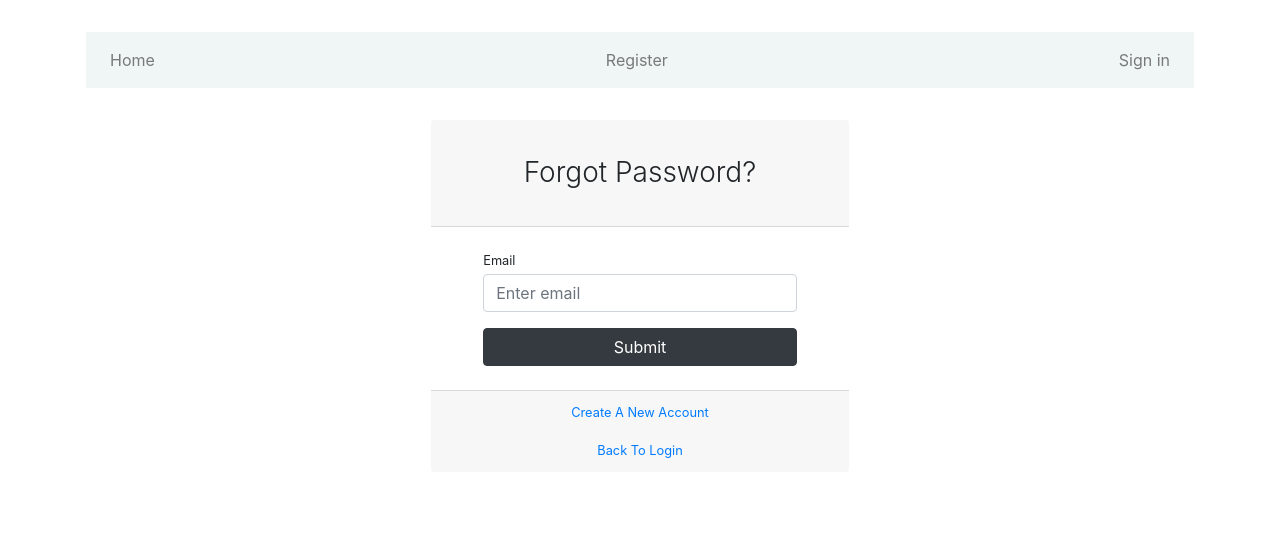
After one commit to NicksonAmwine/Simple-chatbot-webapp, a Django app: page /password-reset/ in a window 1280 px wide. The commit adds this page. Shown: the top 535 px of the page. Run offline with Django 4.2, Linux system fonts and the light colour scheme; some libraries are stand-ins or nearby versions.

Commit message:
added a password reset functionality

```diff
--- a/mychatApp/templates/login.html
+++ b/mychatApp/templates/login.html
@@ -85,6 +85,7 @@
                         <div class="card-footer text-center">
                             <div class="small">
                                 <a href="{% url 'users-register' %}">Don't have an account yet? Go to signup</a><br>
+                                <a href="{% url 'password_reset' %}" style="font-weight: bold;">Forgot Password?</a>
                             </div>
                         </div>
                     </div>
--- /dev/null
+++ b/mychatApp/templates/password_reset.html
@@ -0,0 +1,59 @@
+{% extends "base.html" %}
+{% block content %}
+    <div class="form-content my-3 p-3">
+        <div class="container">
+            <div class="row justify-content-center">
+                <div class="col-lg-5">
+                    <div class="card shadow-lg border-0 rounded-lg mt-0 mb-3">
+                        <div class="card-header justify-content-center">
+                        	<div id="error_div"></div>
+                          <h3 class="font-weight-light my-4 text-center">Forgot Password?</h3>
+                        </div>
+                        {% if form.errors %}
+                            <div class="alert alert-danger alert-dismissible" role="alert">
+                                <div id="form_errors">
+                                    {% for key, value in form.errors.items %}
+                                        <strong>{{ value }}</strong>
+                                    {% endfor %}
+                                </div>
+                                <button type="button" class="close" data-dismiss="alert" aria-label="Close">
+                                    <span aria-hidden="true">&times;</span>
+                                </button>
+                            </div>
+                        {% endif %}
+                        <div class="card-body">
+                            <form method="POST">
+                                {% csrf_token %}
+                                <div class="form-row">
+                                    <div class="col-md-10 offset-md-1">
+                                    <div class="form-group">
+                                      <label class="small mb-1" for="id_email">Email</label>
+                                        <input type="email" name="email"  class="form-control"
+                                               autocomplete="email" maxlength="254" required id="id_email"
+                                               placeholder="Enter email">
+                                    </div>
+                                </div>
+                            </div>
+                                <div class="form-row">
+                                  <div class="col-md-10 offset-md-1">
+                                    <div class="form-group mt-0 mb-1">
+                                        <button type="submit" class="col-md-12 btn btn-dark">Submit
+                                        </button>
+                                    </div>
+                                 </div>
+                               </div>
+                            </form>
+                        </div>
+                        <div class="card-footer text-center">
+                            <div class="small">
+                                <a href="{% url 'users-register' %}">Create A New Account</a><br><br>
+                                <a href="{% url 'login' %}">Back To Login</a><br>
+                            </div>
+                        </div>
+                    </div>
+                </div>
+            </div>
+        </div>
+
+  </div>
+{% endblock content %}
--- a/mychatApp/views.py
+++ b/mychatApp/views.py
@@ -3,13 +3,13 @@ from django.http import JsonResponse
 from django.views.decorators.csrf import csrf_exempt
 from openai import OpenAI, OpenAIError
 from django.views import View
-from django.contrib.auth.views import LoginView, LogoutView
+from django.contrib.auth.views import LoginView, LogoutView, PasswordResetView
 from django.contrib.auth import authenticate, login
 from django.contrib import messages
 from .forms import RegisterForm, LoginForm
 from django.contrib.auth.decorators import login_required
 from .forms import UpdateUserForm, UpdateProfileForm
-# import logging
+from django.contrib.messages.views import SuccessMessageMixin
 from django.core.files.storage import default_storage
 from django.conf import settings
 from django.utils.translation import gettext_lazy as _
@@ -19,7 +19,7 @@ from django.contrib.auth.mixins import LoginRequiredMixin
 from django.urls import reverse_lazy
 from .utils import generate_and_send_otp
 from django.core.exceptions import ObjectDoesNotExist
-from .models import OTP, ChatMessage
+from .models import ChatMessage
 from django.contrib.auth import get_user_model
 import os
 
@@ -78,7 +78,19 @@ def home(request):
 
     return render(request, 'index.html')
 
+class ResetPasswordView(PasswordResetView):
+    template_name = 'password_reset.html'
+    success_url = reverse_lazy('chatbot')
+    email_template_name = 'password_reset_email.html'
+    subject_template_name = 'password_reset_subject'
 
+    def post(self, request, *args, **kwargs):
+        response = super().post(request, *args, **kwargs)
+        messages.success(request, "We've emailed you instructions for setting your password, "
+                                  "if an account exists with the email you entered. You should receive them shortly."
+                                  " If you don't receive an email, "
+                                  "please make sure you've entered the address you registered with, and check your spam folder.")
+        return response
 
 class RegisterView(View):
     form_class = RegisterForm
@@ -208,6 +220,7 @@ def transcribe(request):
                 transcript = client.audio.transcriptions.create(
                     model="whisper-1",
                     file=myfile,
+                    language="en-US",
                     response_format="text"
                 )
                 # logger.info(f"Received transcript: {transcript}")
--- a/mychatbot/urls.py
+++ b/mychatbot/urls.py
@@ -14,9 +14,10 @@ Including another URLconf
     2. Add a URL to urlpatterns:  path('blog/', include('blog.urls'))
 """
 from django.contrib import admin
+from django.contrib.auth import views as auth_views
 from django.urls import path, include, re_path
 from mychatApp.views import chatbot, transcribe, otp_verification as otp
-from mychatApp.views import home, RegisterView, profile, CustomLoginView, LoginForm, CustomLogoutView
+from mychatApp.views import home, RegisterView, profile, CustomLoginView, LoginForm, CustomLogoutView, ResetPasswordView
 from django.conf import settings
 from django.conf.urls.static import static
 from django.contrib.staticfiles.urls import staticfiles_urlpatterns
@@ -32,7 +33,12 @@ urlpatterns = [
     path('profile/', profile, name='profile'),
     path('login/', CustomLoginView.as_view(redirect_authenticated_user=True, template_name='login.html',
                                            authentication_form=LoginForm), name='login'),
+    path('password-reset/', ResetPasswordView.as_view(), name='password_reset'),
+    path('password-reset-confirm/<uidb64>/<token>/', auth_views.PasswordResetConfirmView.as_view(template_name='password_reset_confirm.html'),
+                                                                                                name='password_reset_confirm'),
+    path('password-reset-complete/', auth_views.PasswordResetCompleteView.as_view(template_name='password_reset_complete.html'), name='password_reset_complete'),
     path('logout/', CustomLogoutView.as_view(template_name='logout.html'), name='logout'),
+
 
     re_path(r'^oauth/', include('social_django.urls', namespace='social')),
 
```
Also changed, not shown: mychatApp/templates/password_reset_complete.html (added, +14 -0 lines), mychatApp/templates/password_reset_confirm.html (added, +71 -0 lines), mychatApp/templates/password_reset_email.html (added, +12 -0 lines), 1 other file.
